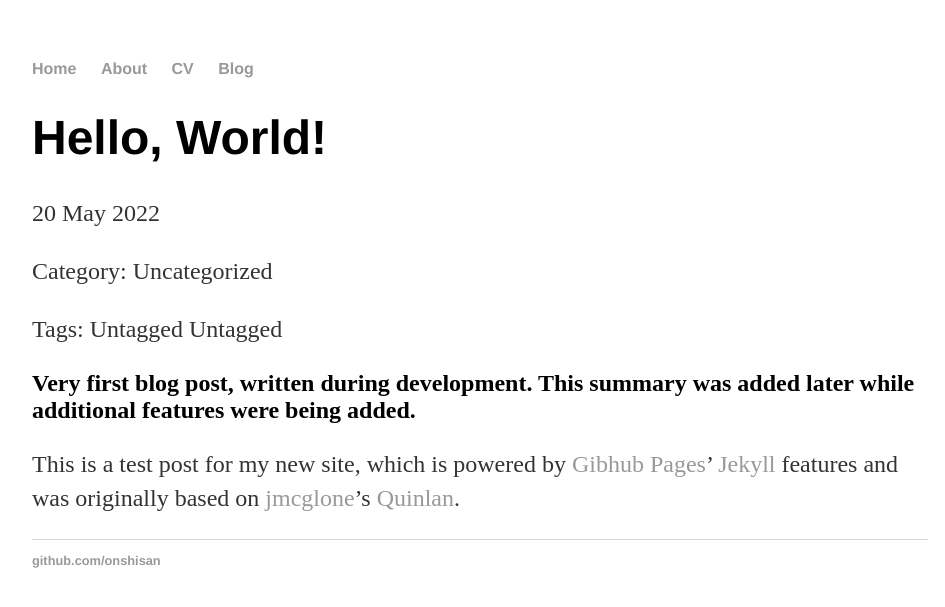
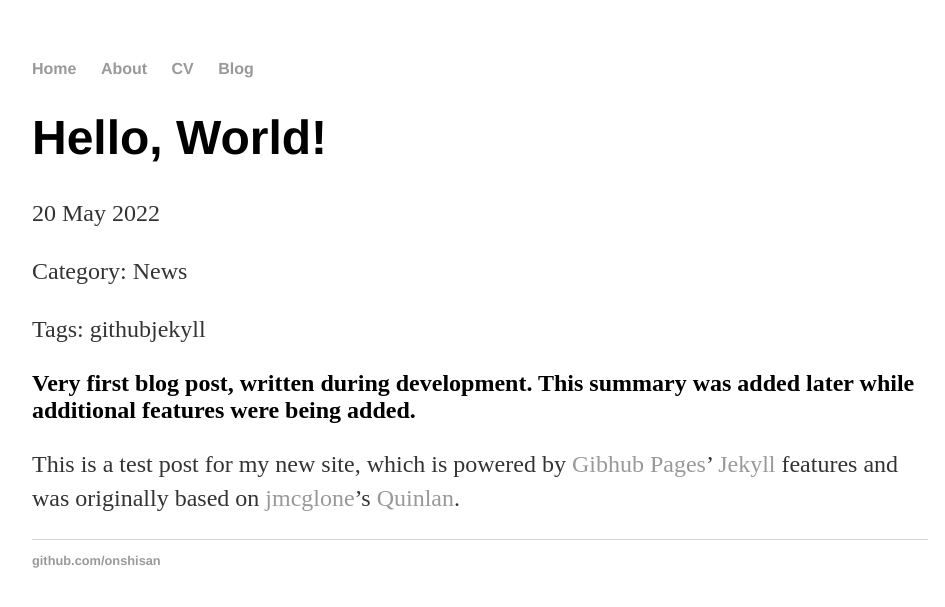
Before and after one commit to onshisan/onshisan.github.io, a Jekyll site: the page built from _posts/2022-05-20-Hello-World.md, in a window 1280 px wide. Shown: the top 607 px of the page, without its empty margins (160-1105 px from the left). Built offline with Jekyll 4.4.1, drawn with Linux system fonts in a browser that asks for light colours.

Commit message:
Update post.html
Removed for lops from category and tag metadata sections

```diff
--- a/_layouts/post.html
+++ b/_layouts/post.html
@@ -3,8 +3,8 @@ layout: default
 ---
 <h1>{{ page.title }}</h1>
 <p class="meta">{{ page.date | date_to_string }}</p>
-<p class="meta">Category: {% for category in page.categories %}{{ category[0] | default: "Uncategorized"}} {% endfor %}</p>
-<p class="meta">Tags: {% for tag in page.tags %}{{ tag[0] | default: "Untagged"}} {% endfor %}</p>
+<p class="meta">Category: {{ page.categories | default: "Uncategorized" }}</p>
+<p class="meta">Tags: {{ page.tags | default: "No tags"}}</p>
 <h2>{{ page.summary }}</h2>
 <div class="post">
   {{ content }}
```
